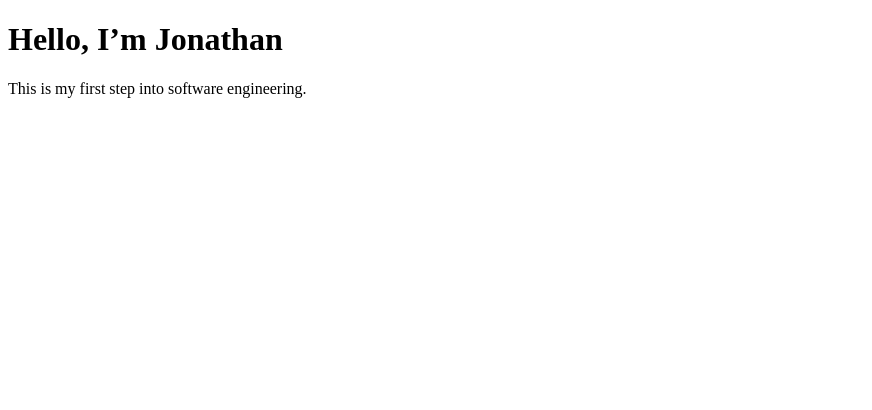
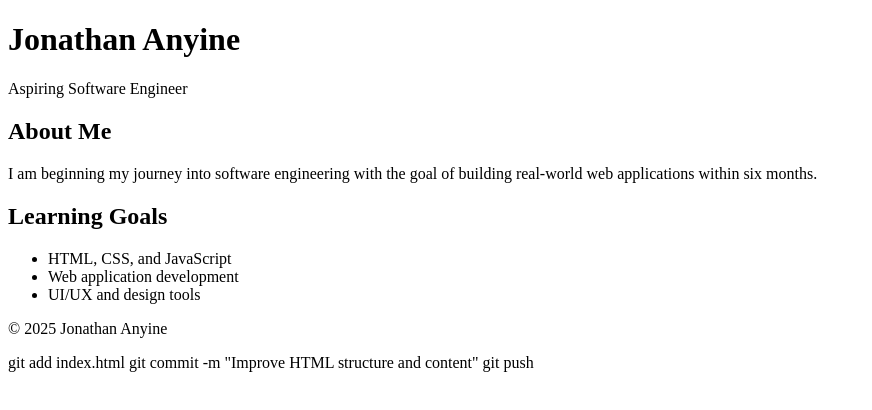
Before and after one commit to anyinejonathan-ui/software-engineering-journey, a plain HTML site: page index.html in a window 1280 px wide. Shown: the whole page, without its empty margins (0-872 px from the left). Drawn offline with Linux system fonts and the light colour scheme.

Commit message:
Improve HTML structure and content

```diff
--- a/index.html
+++ b/index.html
@@ -1,10 +1,41 @@
 <!DOCTYPE html>
-<html>
+<html lang="en">
   <head>
-    <title>Jonathan's Software Engineering Journey</title>
+    <meta charset="UTF-8" />
+    <meta name="viewport" content="width=device-width, initial-scale=1.0" />
+    <title>Jonathan | Software Engineering Journey</title>
   </head>
+
   <body>
-    <h1>Hello, I’m Jonathan</h1>
-    <p>This is my first step into software engineering.</p>
+    <header>
+      <h1>Jonathan Anyine</h1>
+      <p>Aspiring Software Engineer</p>
+    </header>
+
+    <main>
+      <section>
+        <h2>About Me</h2>
+        <p>
+          I am beginning my journey into software engineering with the goal of
+          building real-world web applications within six months.
+        </p>
+      </section>
+
+      <section>
+        <h2>Learning Goals</h2>
+        <ul>
+          <li>HTML, CSS, and JavaScript</li>
+          <li>Web application development</li>
+          <li>UI/UX and design tools</li>
+        </ul>
+      </section>
+    </main>
+
+    <footer>
+      <p>&copy; 2025 Jonathan Anyine</p>
+    </footer>
   </body>
 </html>
+git add index.html
+git commit -m "Improve HTML structure and content"
+git push
```
